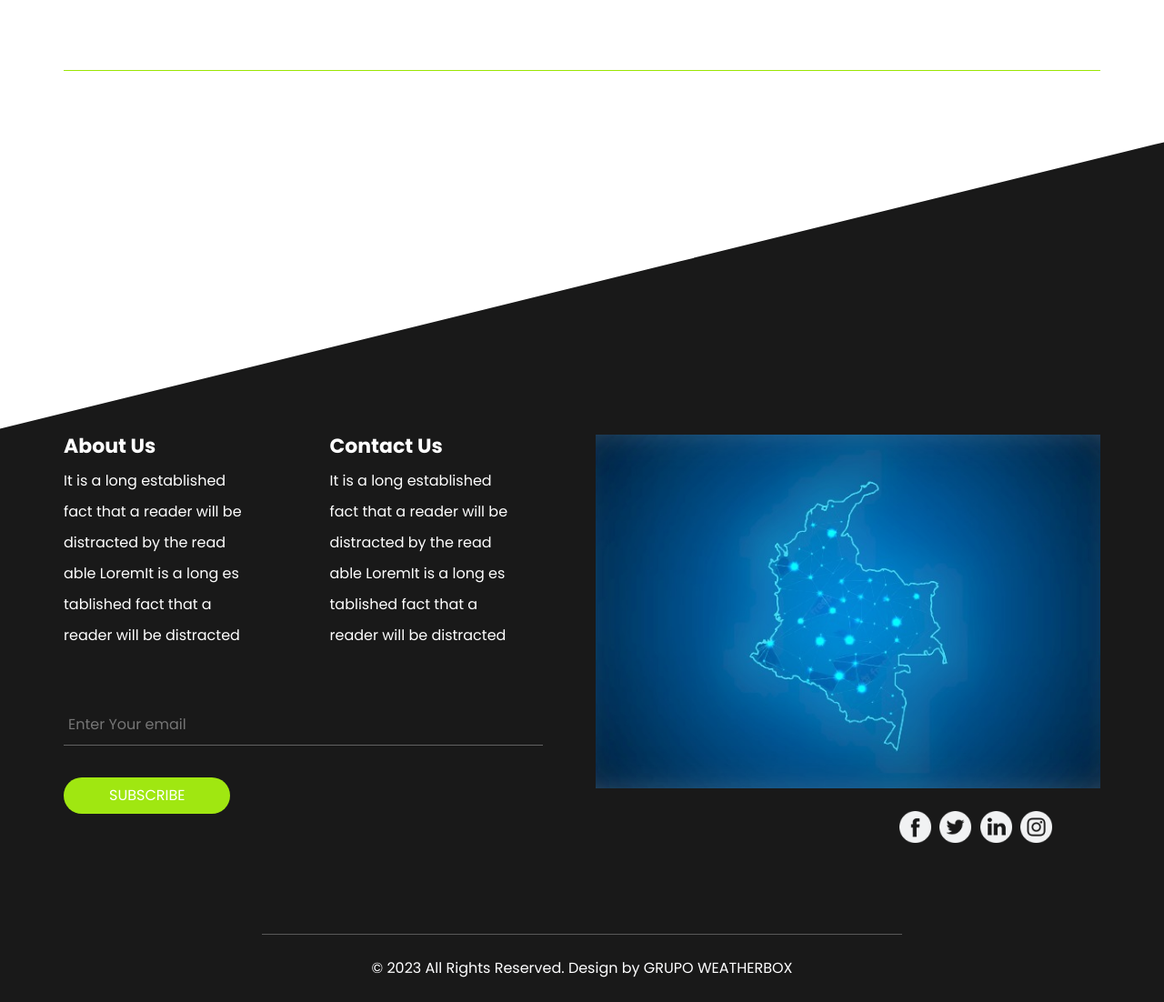
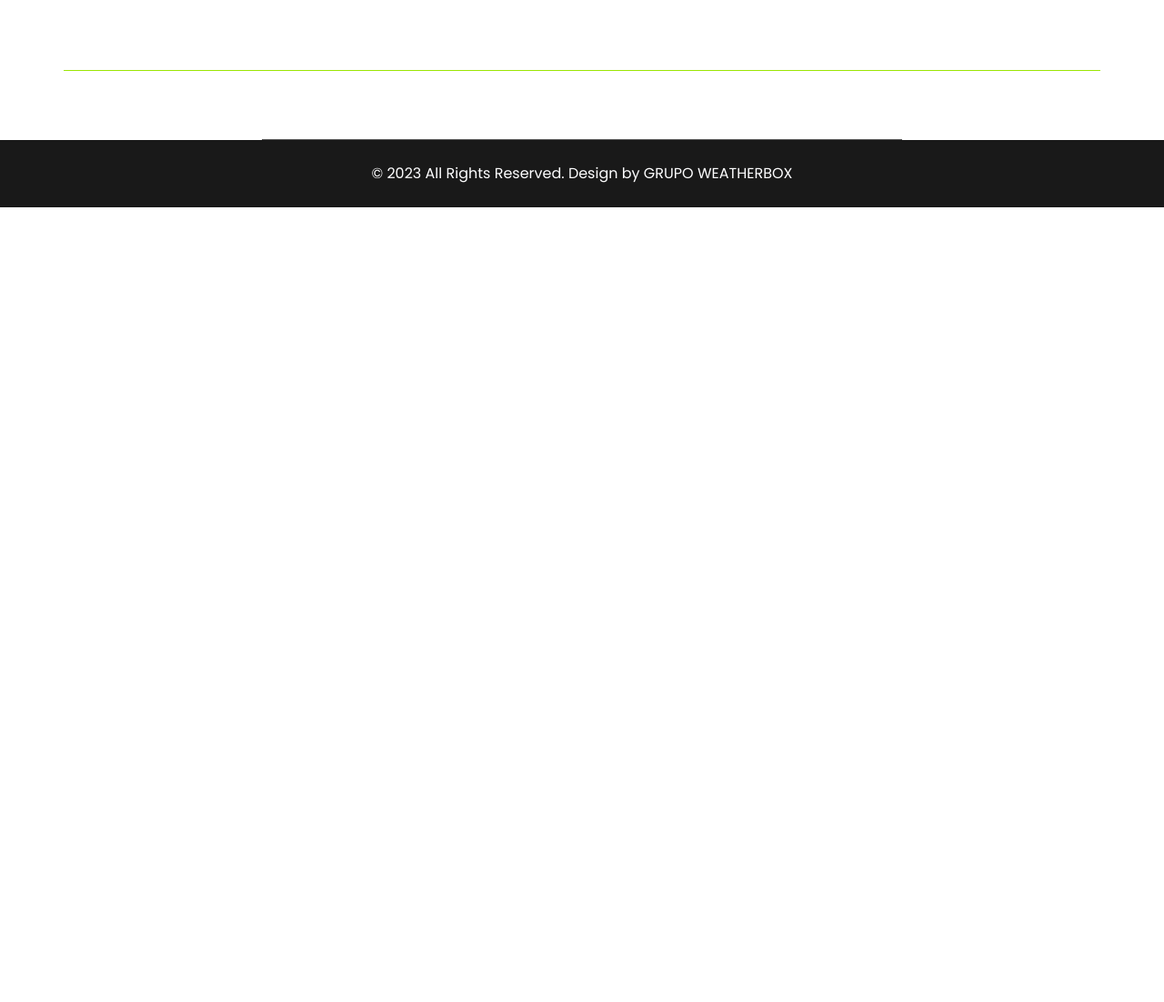
Before and after one commit to Davis1012/Davis1012.github.io, a plain HTML site: page team.html in a window 1280 px wide. Shown: the part 730-1832 px from the top of the page at 91% size. After the commit the page ends 958 px from the top, so only its background shows below. Drawn offline with nearby package versions, Linux system fonts and the light colour scheme.

Commit message:
Limpieza2

```diff
--- a/team.html
+++ b/team.html
@@ -100,7 +100,7 @@
         GRUPO WEATHERBOX
       </h2>
       <p>
-        Trabajando por el bien de nuestra institución
+        TRABAJANDO POR EL BIEN DE NUESTRA INSTITUCIÓN.
       </p>
     </div>
     <div class="container">
@@ -212,130 +212,7 @@
   </section>
 
 
-  <!-- info section -->
-  <section class="info_section layout_padding">
-    <div class="container info_content">
-      <div>
-        <div class="row">
-          <div class="col-md-6">
-            <div class="row">
-              <div class="col-md-6">
-                <h5>
-                  About Us
-                </h5>
-                <ul>
-                  <li>
-                    <a href="">
-                      It is a long established
-                    </a>
-                  </li>
-                  <li>
-                    <a href="">
-                      fact that a reader will be
-                    </a>
-                  </li>
-                  <li>
-                    <a href="">
-                      distracted by the read
-                    </a>
-                  </li>
-                  <li>
-                    <a href="">
-                      able LoremIt is a long es
-                    </a>
-                  </li>
-                  <li>
-                    <a href="">
-                      tablished fact that a
-                    </a>
-                  </li>
-                  <li>
-                    <a href="">
-                      reader will be distracted
-                    </a>
-                  </li>
 
-                </ul>
-              </div>
-              <div class="col-md-6">
-                <h5>
-                  Contact Us
-                </h5>
-                <ul>
-                  <li>
-                    <a href="">
-                      It is a long established
-                    </a>
-                  </li>
-                  <li>
-                    <a href="">
-                      fact that a reader will be
-                    </a>
-                  </li>
-                  <li>
-                    <a href="">
-                      distracted by the read
-                    </a>
-                  </li>
-                  <li>
-                    <a href="">
-                      able LoremIt is a long es
-                    </a>
-                  </li>
-                  <li>
-                    <a href="">
-                      tablished fact that a
-                    </a>
-                  </li>
-                  <li>
-                    <a href="">
-                      reader will be distracted
-                    </a>
-                  </li>
-
-                </ul>
-              </div>
-            </div>
-            <div class="form_container mt-5">
-              <form action="">
-                <input type="email" placeholder="Enter Your email" />
-                <button type="submit">
-                  Subscribe
-                </button>
-              </form>
-            </div>
-          </div>
-          <div class="col-md-6">
-            <div class="info_img-box">
-              <img src="images/MAPA2.jpeg" alt="">
-            </div>
-            <div class="d-flex justify-content-end pr-5">
-              <div class="social-box">
-                <a href="">
-                  <img src="images/fb.png" alt="" />
-                </a>
-
-                <a href="">
-                  <img src="images/twitter.png" alt="" />
-                </a>
-                <a href="">
-                  <img src="images/linkedin1.png" alt="" />
-                </a>
-                <a href="">
-                  <img src="images/instagram1.png" alt="" />
-                </a>
-              </div>
-            </div>
-          </div>
-
-
-        </div>
-      </div>
-
-    </div>
-  </section>
-
-  <!-- end info section -->
   <hr class="footer_hr">
   <!-- footer section -->
   <section class="container-fluid footer_section">
```
